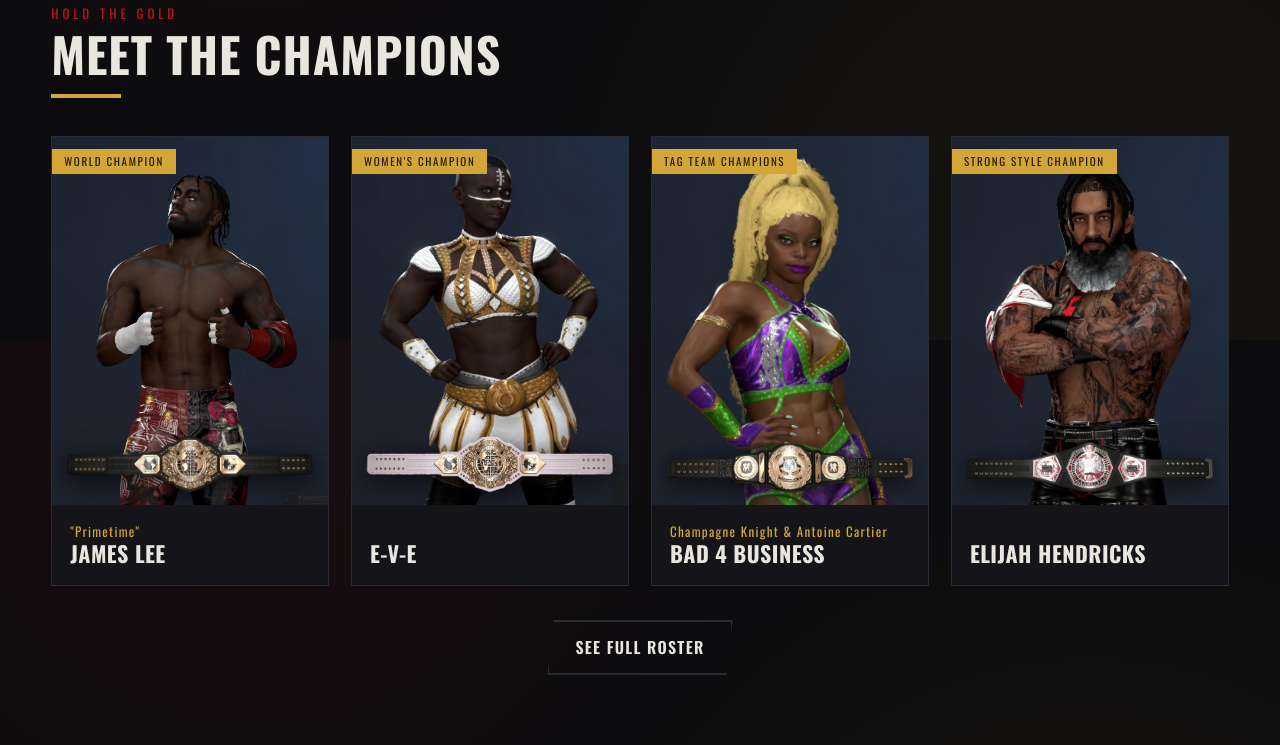
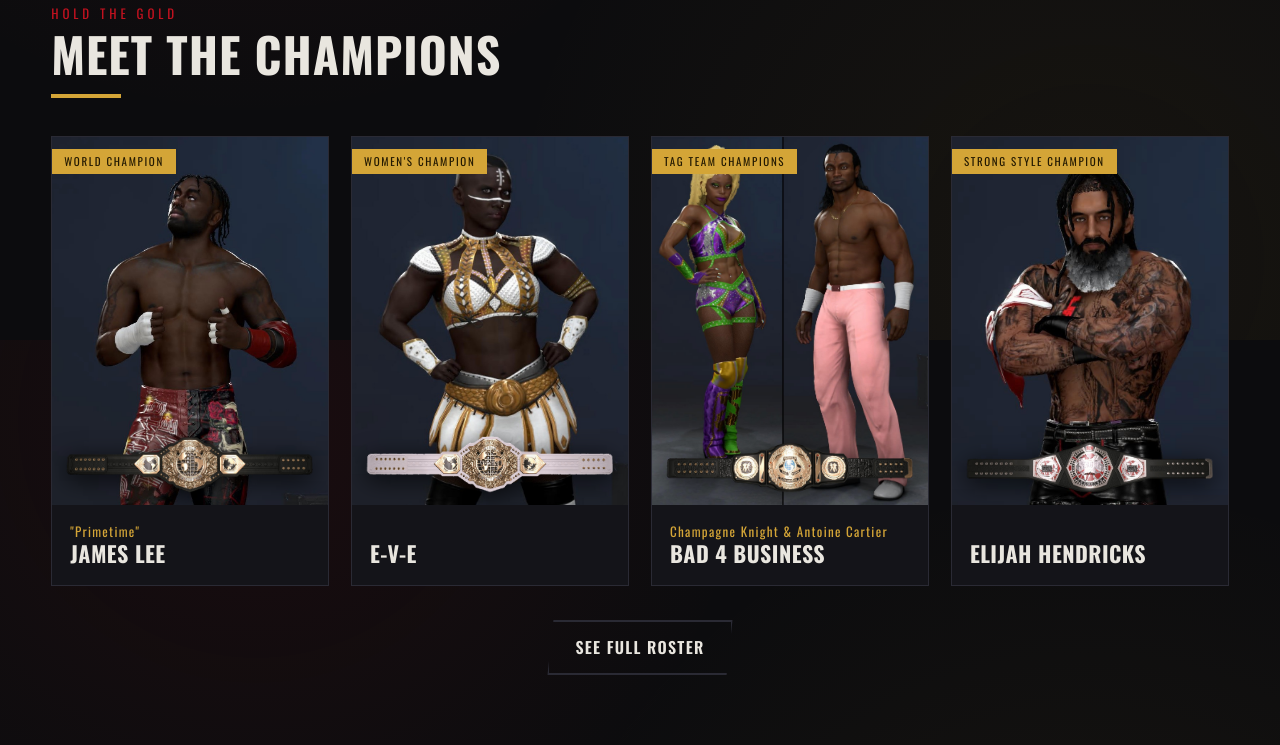
Before and after one commit to aymrcarter-png/SCW2k, a plain HTML site: page index.html in a window 1280 px wide. Shown: the part 2060-2805 px from the top of the page. Drawn offline with nearby package versions, Linux system fonts and the light colour scheme.

Commit message:
Use combined Bad 4 Business photo for tag champ card
Co-Authored-By: Claude Opus 4.8 <noreply@anthropic.com>

```diff
--- a/index.html
+++ b/index.html
@@ -100,7 +100,7 @@
           </div>
         </article>
         <article class="card fighter reveal">
-          <div class="photo"><span class="status champ">Tag Team Champions</span><img src="media/roster/champagne-knight.jpg" alt="Bad 4 Business — Champagne Knight &amp; Antoine Cartier" /><img class="photo-belt" src="media/titles/tag-team.png?v=2" alt="SCW Tag Team Championship" /></div>
+          <div class="photo"><span class="status champ">Tag Team Champions</span><img src="media/roster/bad-4-business.jpg" alt="Bad 4 Business — Champagne Knight &amp; Antoine Cartier" /><img class="photo-belt" src="media/titles/tag-team.png?v=2" alt="SCW Tag Team Championship" /></div>
           <div class="info">
             <div class="nick">Champagne Knight &amp; Antoine Cartier</div>
             <h3>Bad 4 Business</h3>
```
Also changed, not shown: media/roster/bad-4-business.jpg (added).
